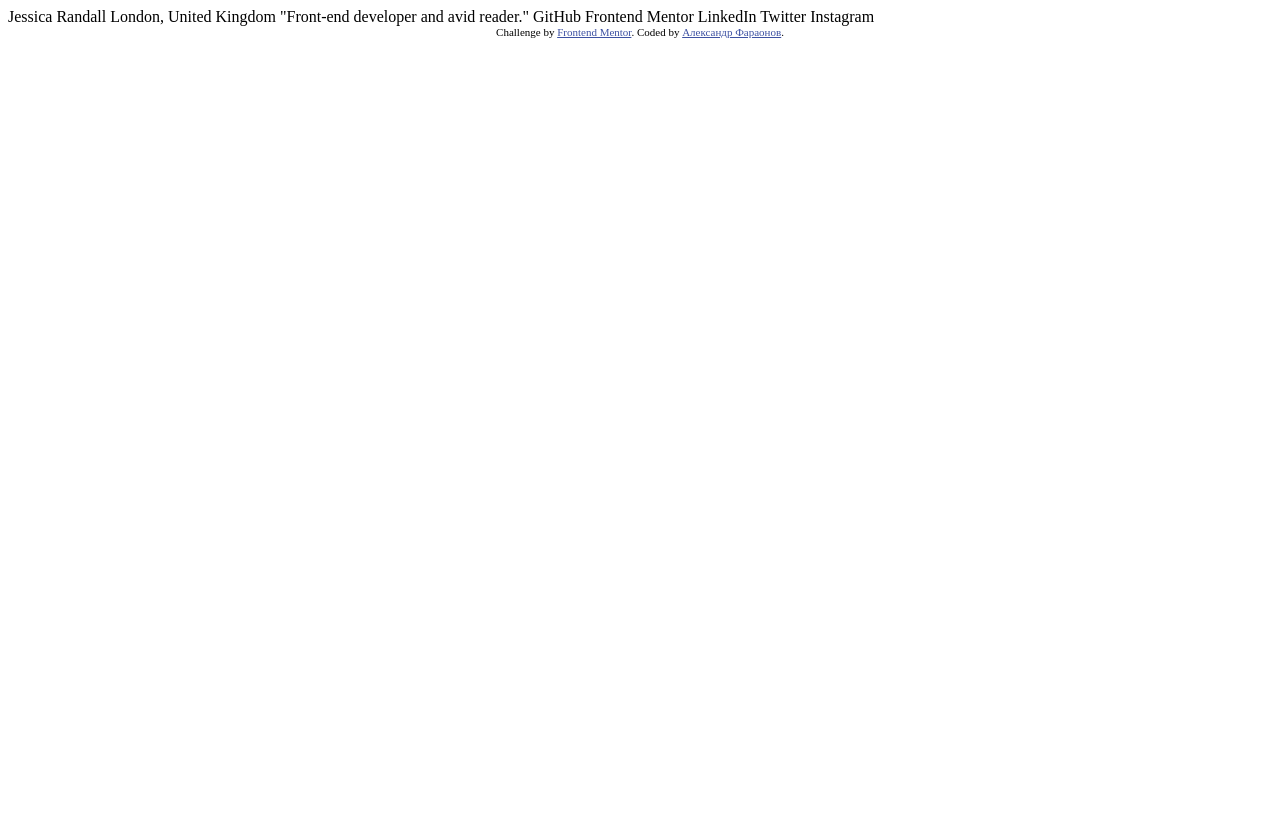
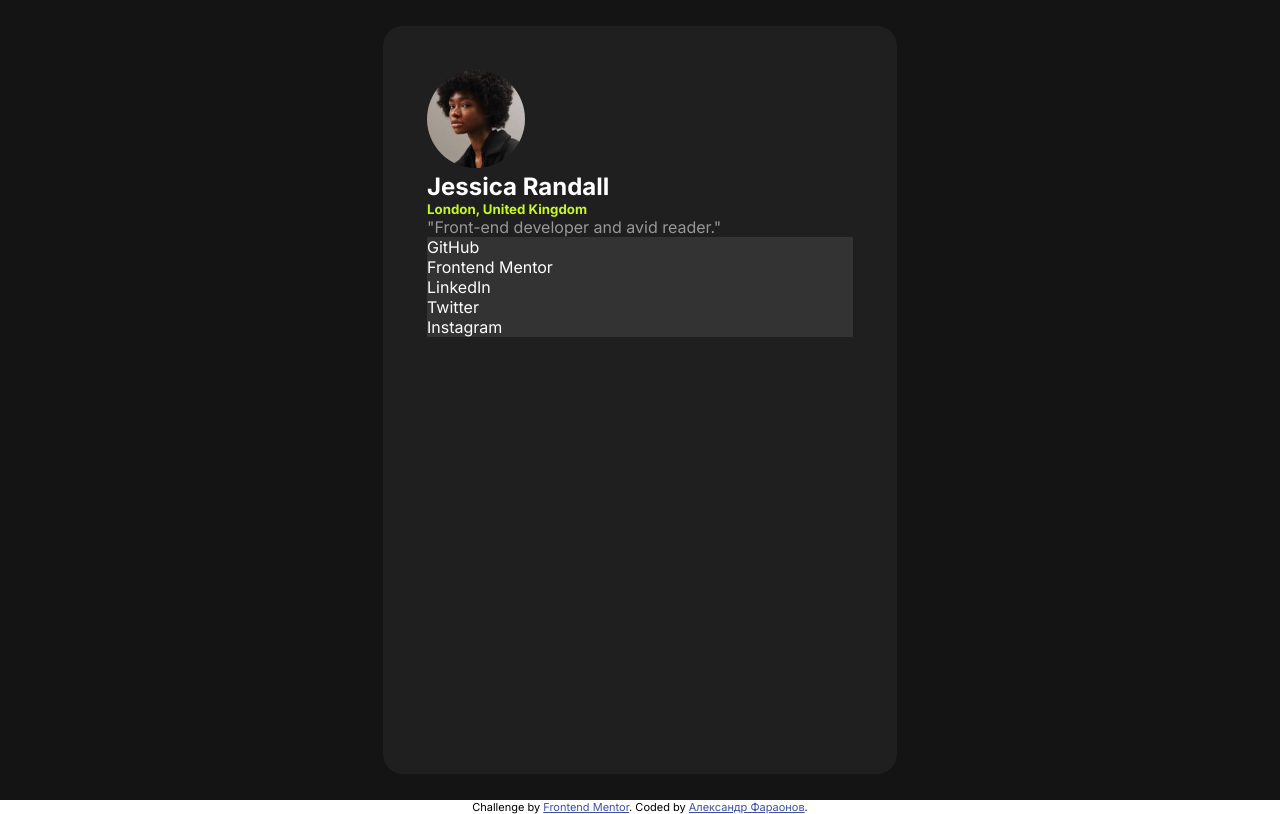
Before and after one commit to Bourne4Jokonda/Social-links-profile, a plain HTML site: page index.html in a window 1280 px wide. Drawn offline with Linux system fonts and the light colour scheme.

Commit message:
add nav links

```diff
--- a/index.html
+++ b/index.html
@@ -1,34 +1,44 @@
 <!DOCTYPE html>
 <html lang="en">
+
 <head>
   <meta charset="UTF-8">
-  <meta name="viewport" content="width=device-width, initial-scale=1.0"> <!-- displays site properly based on user's device -->
-
+  <meta name="viewport" content="width=device-width, initial-scale=1.0">
+  <!-- displays site properly based on user's device -->
+  <link rel="preconnect" href="https://fonts.googleapis.com">
+  <link rel="preconnect" href="https://fonts.gstatic.com" crossorigin>
+  <link
+    href="https://fonts.googleapis.com/css2?family=Inter:ital,opsz,wght@0,14..32,100..900;1,14..32,100..900&display=swap"
+    rel="stylesheet">
   <link rel="icon" type="image/png" sizes="32x32" href="./assets/images/favicon-32x32.png">
   <link rel="stylesheet" href="styles/style.css">
   <title>Frontend Mentor | Social links profile</title>
+</head>
 
-  <!-- Feel free to remove these styles or customise in your own stylesheet 👍 -->
-  <style>
-    .attribution { font-size: 11px; text-align: center; }
-    .attribution a { color: hsl(228, 45%, 44%); }
-  </style>
-</head>
 <body>
-
-  Jessica Randall
-  London, United Kingdom
-  "Front-end developer and avid reader."
-
-  GitHub
-  Frontend Mentor
-  LinkedIn
-  Twitter
-  Instagram
-
+  <main class="container">
+    <section class="profile">
+      <header class="profile_info">
+        <img src="assets/images/avatar-jessica.jpeg" alt="avatar" class="avatar">
+        <h1 class="name">Jessica Randall</h1>
+        <h5 class="place">London, United Kingdom</h5>
+        <p class="slogan">"Front-end developer and avid reader."</p>
+      </header>
+      <nav class="links_list">
+        <ul>
+          <li><a href="https://github.com/Bourne4Jokonda" target="_blank" class="link">GitHub</a></li>
+          <li><a href="#" target="_blank" class="link">Frontend Mentor</a></li>
+          <li><a href="#" target="_blank" class="link">LinkedIn</a></li>
+          <li><a href="#" target="_blank" class="link">Twitter</a></li>
+          <li><a href="#" target="_blank" class="link">Instagram</a></li>
+        </ul>
+      </nav>
+    </section>
+  </main>
   <div class="attribution">
     Challenge by <a href="https://www.frontendmentor.io?ref=challenge" target="_blank">Frontend Mentor</a>.
     Coded by <a href="https://github.com/Bourne4Jokonda">Александр Фараонов</a>.
   </div>
 </body>
+
 </html>
--- a/styles/style.css
+++ b/styles/style.css
@@ -0,0 +1,76 @@
+* {
+      margin: 0;
+      padding: 0;
+}
+
+body {
+      font-family: "Inter", sans-serif;
+      font-optical-sizing: auto;
+      font-style: normal;
+}
+
+.container {
+      background-color: #141414;
+      height: 100vh;
+      min-width: 325px;
+      display: flex;
+      justify-content: center;
+      align-items: center;
+      padding: 0 25px;
+}
+
+.profile {
+      width: 426px;
+      height: 660px;
+      padding: 44px;
+      background-color: hsl(0, 0%, 12%);
+      border-radius: 20px;
+      display: flex;
+      flex-direction: column;
+      justify-content: flex-start;
+}
+
+.avatar {
+      width: 98px;
+      height: 98px;
+      border-radius: 49px;
+}
+
+.name {
+      color: #fff;
+}
+
+.place {
+      color: hsl(75, 94%, 57%);
+}
+
+.slogan {
+      color: #989898;
+}
+
+ul li {
+      list-style: none;
+
+}
+
+.link {
+      text-decoration: none;
+      display: block;
+      color: white;
+      background-color: #333333;
+}
+
+.attribution {
+      font-size: 11px;
+      text-align: center;
+}
+
+.attribution a {
+      color: hsl(228, 45%, 44%);
+}
+
+@media (max-width: 375px) {
+    .container {
+        max-width: 320px;
+    }
+}
```
